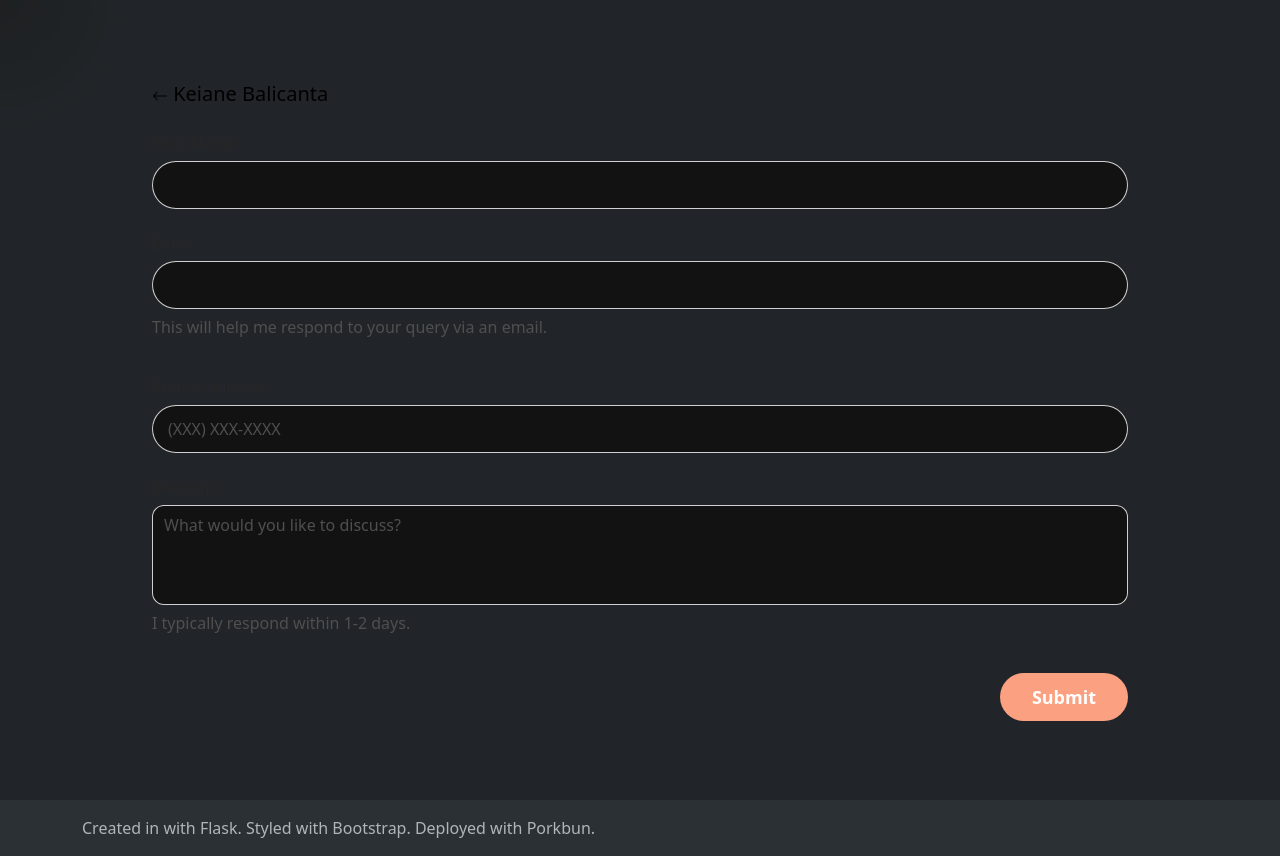
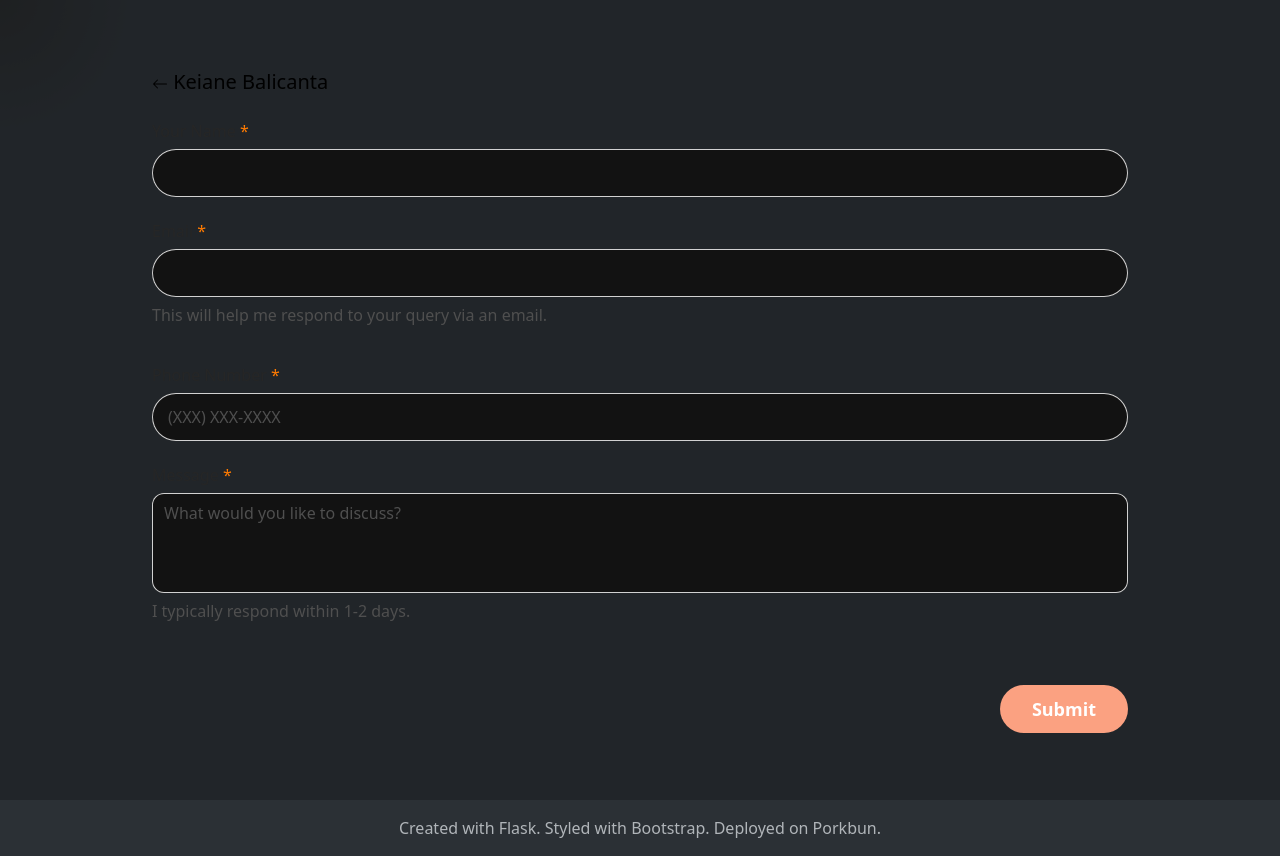
Before and after one commit to keiane/Web-Portfolio, a Flask app: page /contact in a window 1280 px wide. Run offline with Flask 3, Linux system fonts and the light colour scheme; some libraries are stand-ins or nearby versions.

Commit message:
Bugfix, styling, and hCaptcha

```diff
--- a/app.py
+++ b/app.py
@@ -2,7 +2,7 @@ from flask import Flask, render_template, redirect, url_for, request, send_file
 from flask_bootstrap import Bootstrap5
 from flask_mail import Mail, Message
 from forms import Contact
-import smtplib
+import smtplib, http
 from datetime import datetime
 import os
 
@@ -21,6 +21,8 @@ app.config['MAIL_PASSWORD'] = os.environ.get('MAIL_PASSWORD')
 
 RECAPTCHA_SECRET_KEY = os.environ.get("RECAPTCHA_SECRET_KEY")
 RECAPTCHA_SITE_KEY = os.environ.get("RECAPTCHA_SITE_KEY")
+
+HCAPTCHA_SECRET_KEY = os.environ.get("HCAPTCHA_SECRET_KEY")
 
 mail = Mail(app)
 
@@ -53,6 +55,12 @@ def contact():
         msg = Message(subject=f"Portfolio message from {data['name']}",
                       body=f"Name: {data['name']}\nEmail: {data['email']}\nPhone: {data['number']}\n\n{data['message']}", sender=os.environ.get('MAIL_USERNAME'), recipients=[os.environ.get('MAIL_RECIPIENT')])
 
+        token = request.POST["h-captcha-response"]
+        params = {
+            "secret": HCAPTCHA_SECRET_KEY,
+            "response": token
+        }
+        json = http.POST("https://hcaptcha.com/siteverify", params)
 
         try:
             mail.send(msg)
--- a/templates/base.html
+++ b/templates/base.html
@@ -9,7 +9,7 @@
   {{ bootstrap.load_css() }}
   <!-- Link to the styles.css here to apply styling to all the child templates.-->
   <link rel="stylesheet" type="text/css" href="static/styles/styles.css"/>
-  <link rel="icon" type="image/x-icon" href="/static/fav_v3.ico">
+  <link rel="icon" type="image/x-icon" href="/static/favicon.ico">
   <script type="text/javascript" src="/static/javascript/index.js"></script>
   <script src="https://www.google.com/recaptcha/api.js"></script>
    <script>
@@ -108,8 +108,8 @@
 
   <!------------------------------- Footer and Contact Links ------------------------------->
   <footer class="footer mt-auto py-3 bg-body-tertiary" style="background-color: #F4F4F4;">
-    <div class="container">
-      <span class="text-body-secondary">Created in with Flask. Styled with Bootstrap. Deployed with Porkbun.</span>
+    <div class="container" style="display: flex; justify-content: center; align-items: center;">
+      <span class="text-body-secondary">Created with Flask. Styled with Bootstrap. Deployed on Porkbun.</span>
     </div>
   </footer>
 </html>
--- a/templates/contact.html
+++ b/templates/contact.html
@@ -33,13 +33,14 @@
 
     <!-- Form -->
     <form class="fs-form" method="POST" target="_top" style="margin-bottom: 2rem;">
+
       <div class="fs-field">
-        <label class="fs-label" for="name">Your Name</label>
+        <label class="fs-label" for="name">Your Name <label style="color: #ff7b00;">*</label></label>
         <input class="fs-input" id="name" name="name" required />
       </div>
 
       <div class="fs-field">
-        <label class="fs-label" for="email">Email</label>
+        <label class="fs-label" for="email">Email <label style="color: #ff7b00;">*</label></label>
         <input class="fs-input" type="email" id="email" name="email" required />
         <p class="fs-description">
           This will help me respond to your query via an email.
@@ -47,14 +48,20 @@
       </div>
 
       <div class="fs-field">
-        <label class="fs-label" for="number">Phone Number</label>
+        <label class="fs-label" for="number">Phone Number <label style="color: #ff7b00;">*</label></label>
         <input class="fs-input" id="number" pattern="^\(\d{3}\)-\d{3}-\d{4}$" name="number" placeholder="(XXX) XXX-XXXX" required />
       </div>
 
       <div class="fs-field">
-        <label class="fs-label" for="message">Message</label>
+        <label class="fs-label" for="message">Message <label style="color: #ff7b00;">*</label></label>
         <textarea class="fs-textarea" required id="message" name="message" placeholder="What would you like to discuss?" style="min-height: 100px; resize: none;"></textarea>
         <p class="fs-description">I typically respond within 1-2 days.</p>
+      </div>
+
+      <div style="display: flex; align-items: center; justify-content: center;">
+        <!----- HCAPTCHA ----->
+        <div class="h-captcha" data-sitekey="f2981a50-d6c2-48ea-a46c-cbc891defe6c"></div>
+        <script src="https://js.hcaptcha.com/1/api.js" async defer></script>
       </div>
 
       <div class="fs-button-group">
--- a/templates/index.html
+++ b/templates/index.html
@@ -18,7 +18,7 @@
 <main class="main">
     <!------------------------------- Home ------------------------------->
   <body>
-      <div class="container d-flex justify-content-center min-vh-50">
+      <div class="container d-flex justify-content-center min-vh-50" id="top">
             <div class="my-5">
               <div class="p-5 text-center bg-body-tertiary">
                 <div class="container py-5">
@@ -172,7 +172,7 @@
           </div>
           <div class="col-md-9">
             <div class="feature-icon d-flex w-100 align-items-center justify-content-center fs-2 mb-3">
-              <img src="/static/nswcpd-logo.svg" height="125">
+              <img src="/static/nswcpd-logo.jpg" height="200">
             </div>
 
             <h3 class="fs-2 text-body-emphasis">Naval Surface Warfare Center of Philadelphia
@@ -248,7 +248,7 @@
               </div>
             </a>
 
-          <a href="" class="zoom">
+          <a href="https://github.com/keiane/" target="_blank" class="zoom">
 
               <div class="feature col">
                 <h3 class="fs-2 text-body-emphasis">RISC-V Verilog CPU
```
Also changed, not shown: README.md (added), static/fav_v3.ico (deleted), static/favicon.ico, static/nswcpd-logo.jpg (added), static/nswcpd-logo.svg (deleted).
